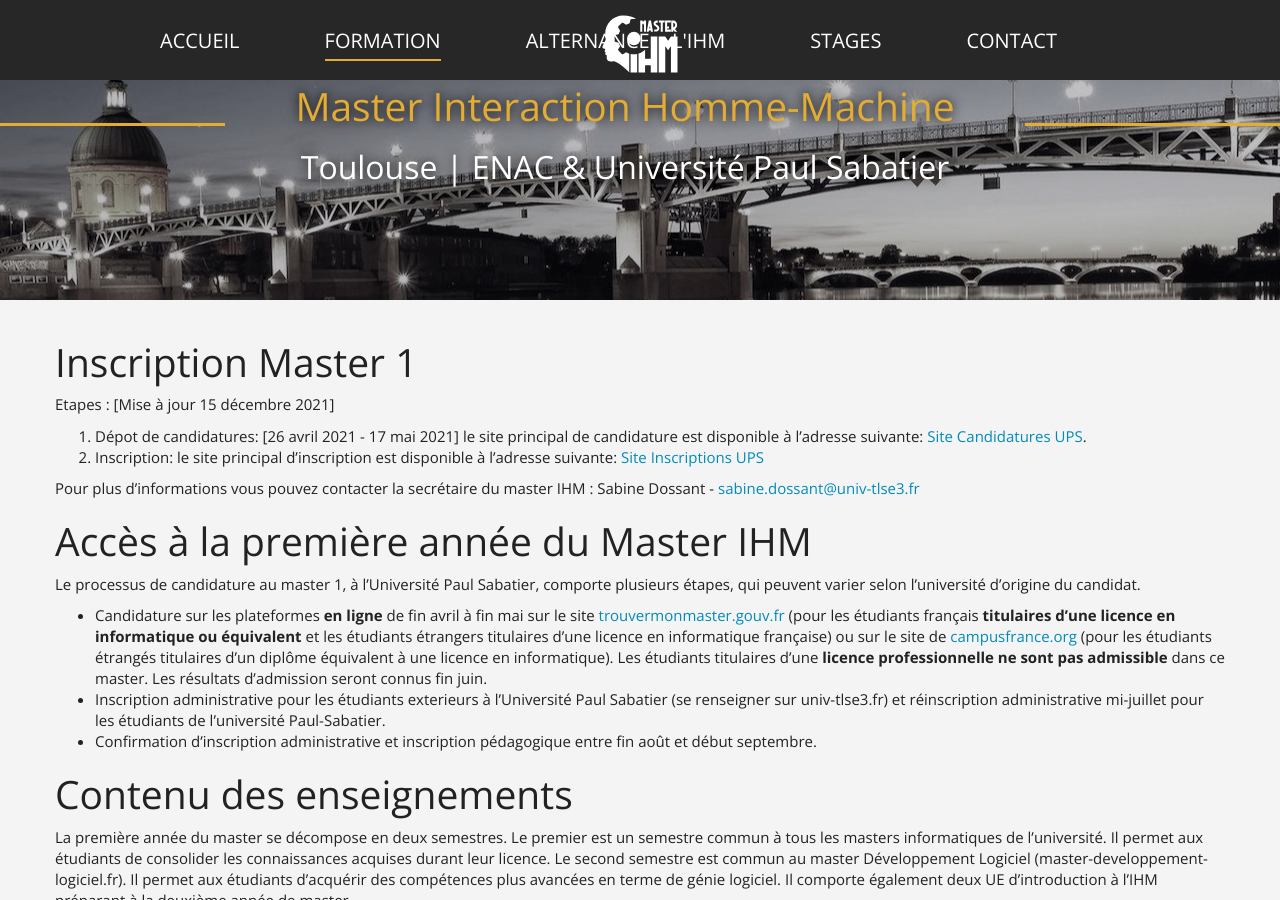
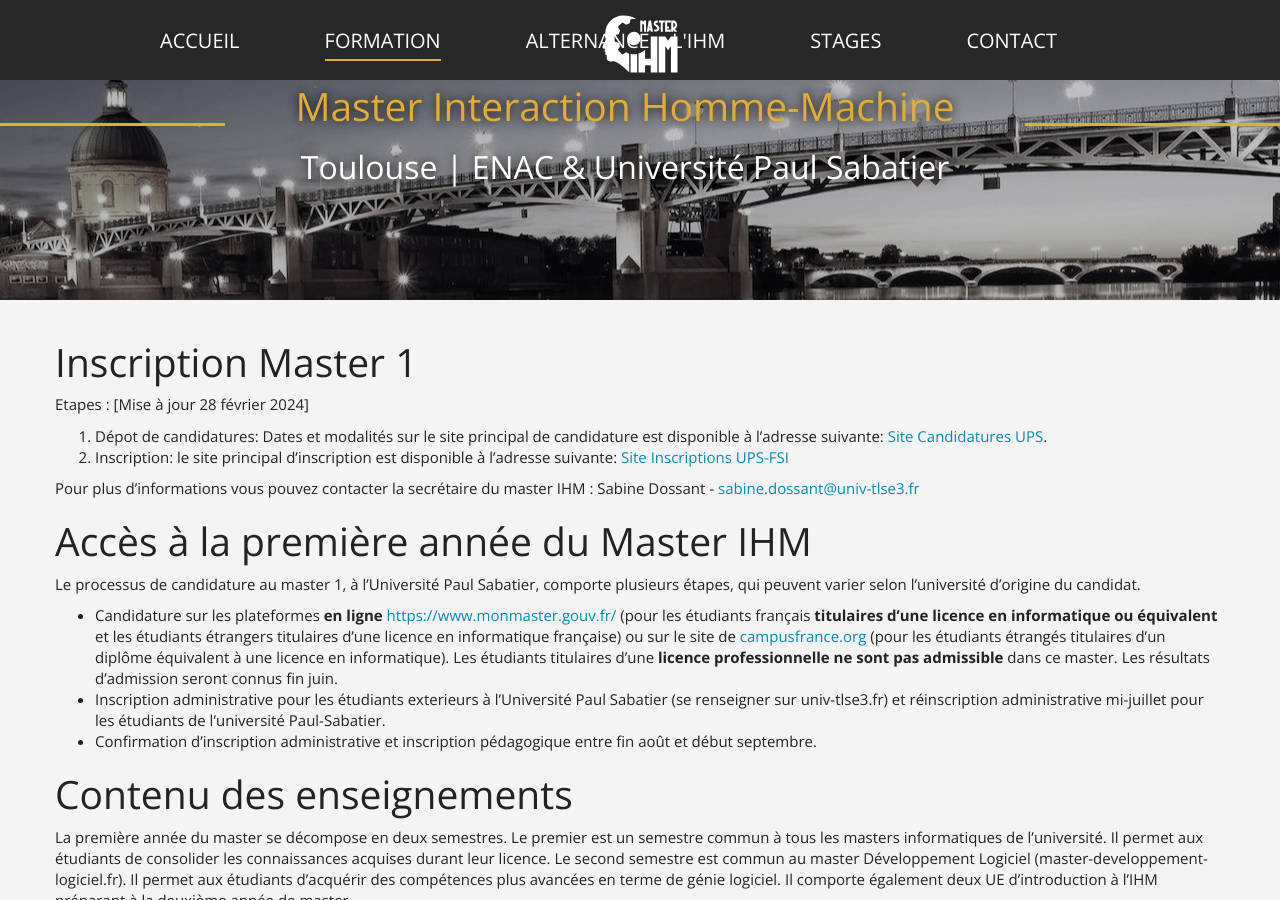
Before and after one commit to Master-IHM/master-ihm.github.io, a Jekyll site: the page built from _pages/formation-master-1.md, in a window 1280 px wide and 900 px high. Built offline with Jekyll 4.4.1, drawn with Linux system fonts in a browser that asks for light colours; some of the changed text lies outside the part shown.

Commit message:
inscription m1 m2

```diff
--- a/_includes/footer.html
+++ b/_includes/footer.html
@@ -46,7 +46,7 @@
             <div class="col-md-12 top-buffer">
                 <div class="right">
                     <p class="whitey">
-                        &copy; 2023  - Tous droits réservés
+                        &copy; 2024  - Tous droits réservés
                     </p>
                 </div>
             </div>
--- a/_pages/formation-master-1.md
+++ b/_pages/formation-master-1.md
@@ -8,10 +8,11 @@
 
 # Inscription Master 1
 
-Etapes : [Mise à jour 15 décembre 2021]
 
-1. Dépot de candidatures: [26 avril 2021 - 17 mai 2021] le site principal de candidature est disponible à l'adresse suivante: [Site Candidatures UPS](https://www.univ-tlse3.fr/candidatures-et-inscriptions/candidatures).
-2. Inscription: le site principal d'inscription est disponible à l'adresse suivante: [Site Inscriptions UPS](https://www.univ-tlse3.fr/candidatures-et-inscriptions/inscriptions)
+Etapes : [Mise à jour 28 février 2024]
+
+1. Dépot de candidatures: Dates et modalités sur le site principal de candidature est disponible à l'adresse suivante: [Site Candidatures UPS](https://www.univ-tlse3.fr/candidatures/candidature-en-licence-ou-master).
+2. Inscription: le site principal d'inscription est disponible à l'adresse suivante: [Site Inscriptions UPS-FSI](https://www.univ-tlse3.fr/inscriptions/inscriptions-administratives-1)
 
 Pour plus d'informations vous pouvez contacter la secrétaire du master IHM :
 Sabine Dossant - [sabine.dossant@univ-tlse3.fr](mailto:sabine.dossant@univ-tlse3.fr)
@@ -21,7 +22,7 @@
 
 Le processus de candidature au master 1, à l'Université Paul Sabatier, comporte plusieurs étapes, qui peuvent varier selon l'université d'origine du candidat.
 
-* Candidature sur les plateformes **en ligne** de fin avril à fin mai sur le site [trouvermonmaster.gouv.fr](https://www.trouvermonmaster.gouv.fr/)
+* Candidature sur les plateformes **en ligne** [https://www.monmaster.gouv.fr/](https://www.monmaster.gouv.fr/)
 (pour les étudiants français **titulaires d'une licence en informatique ou équivalent** et
 les étudiants étrangers titulaires d'une licence en informatique française) ou sur le
 site de [campusfrance.org](https://www.campusfrance.org/) (pour les étudiants étrangés titulaires d'un diplôme équivalent à une licence en informatique).
```
Also changed, not shown: _pages/formation-master-2.md (+3 -3 lines).
